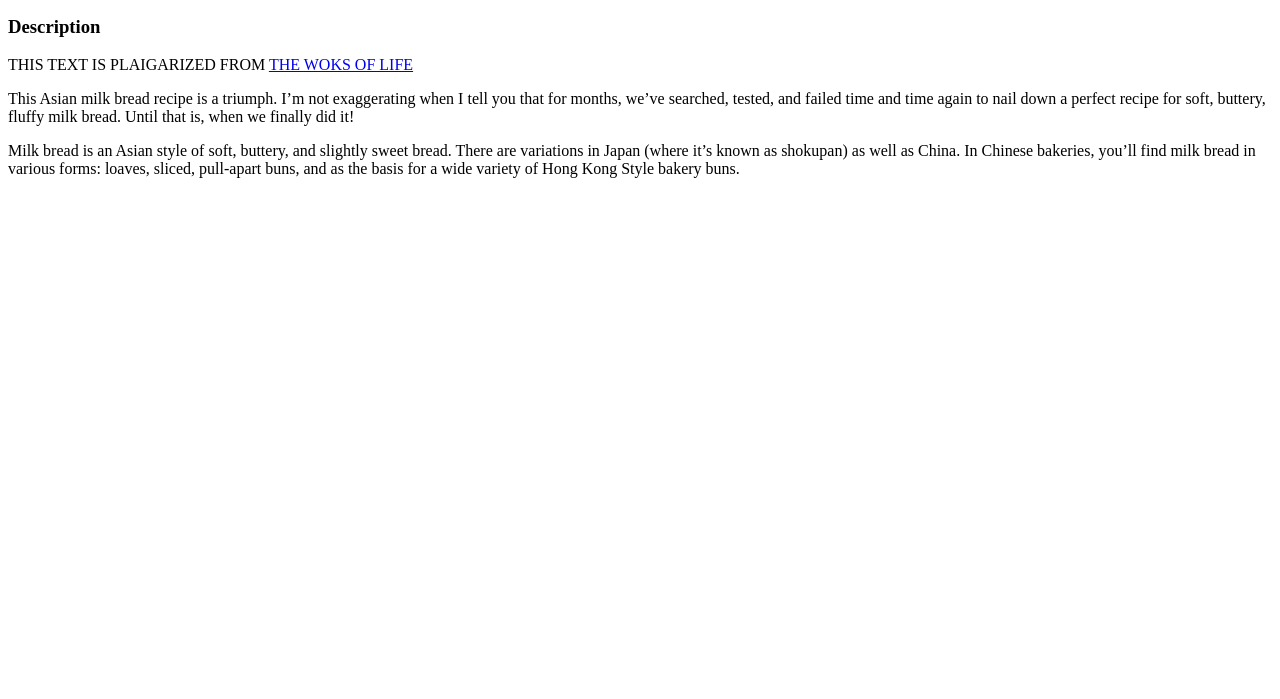
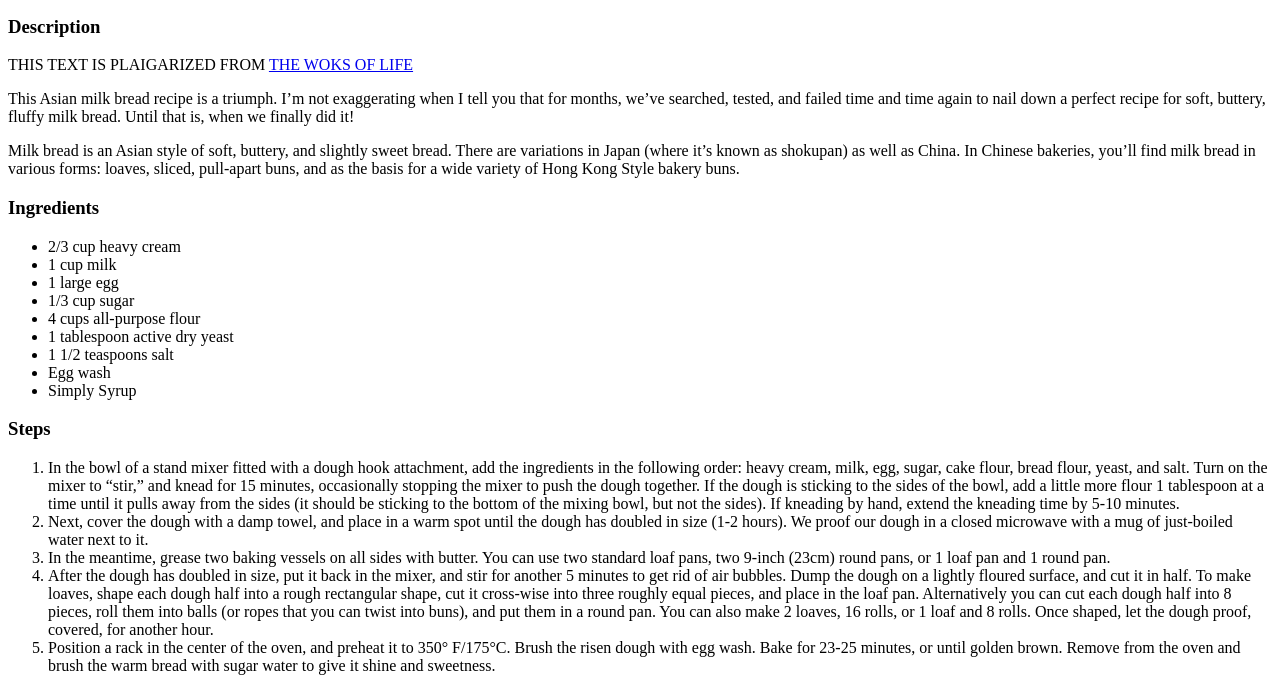
Before and after one commit to paperglazenet/odin-recipes, a plain HTML site: page recipes/milk-bread.html in a window 1280 px wide. Shown: the part 101-800 px from the top of the page. Drawn offline with Linux system fonts and the light colour scheme.

Commit message:
Add recipe to Milk Bread

```diff
--- a/recipes/milk-bread.html
+++ b/recipes/milk-bread.html
@@ -23,5 +23,27 @@
         various forms: loaves, sliced, pull-apart buns, and
         as the basis for a wide variety of Hong Kong Style
         bakery buns.</p>
+
+        <h3> Ingredients </h3>
+        <ul>
+            <li> 2/3 cup heavy cream</li>
+            <li> 1 cup milk </li>
+            <li> 1 large egg </li>
+            <li> 1/3 cup sugar </li>
+            <li> 4 cups all-purpose flour </li>
+            <li> 1 tablespoon active dry yeast </li>
+            <li> 1 1/2 teaspoons salt </li>
+            <li> Egg wash </li>
+            <li> Simply Syrup </li>
+        </ul>
+
+        <h3> Steps </h3>
+        <ol>
+            <li> In the bowl of a stand mixer fitted with a dough hook attachment, add the ingredients in the following order: heavy cream, milk, egg, sugar, cake flour, bread flour, yeast, and salt. Turn on the mixer to “stir,” and knead for 15 minutes, occasionally stopping the mixer to push the dough together. If the dough is sticking to the sides of the bowl, add a little more flour 1 tablespoon at a time until it pulls away from the sides (it should be sticking to the bottom of the mixing bowl, but not the sides). If kneading by hand, extend the kneading time by 5-10 minutes.</li>
+            <li> Next, cover the dough with a damp towel, and place in a warm spot until the dough has doubled in size (1-2 hours). We proof our dough in a closed microwave with a mug of just-boiled water next to it.</li>
+            <li> In the meantime, grease two baking vessels on all sides with butter. You can use two standard loaf pans, two 9-inch (23cm) round pans, or 1 loaf pan and 1 round pan.</li>
+            <li>After the dough has doubled in size, put it back in the mixer, and stir for another 5 minutes to get rid of air bubbles. Dump the dough on a lightly floured surface, and cut it in half. To make loaves, shape each dough half into a rough rectangular shape, cut it cross-wise into three roughly equal pieces, and place in the loaf pan. Alternatively you can cut each dough half into 8 pieces, roll them into balls (or ropes that you can twist into buns), and put them in a round pan. You can also make 2 loaves, 16 rolls, or 1 loaf and 8 rolls. Once shaped, let the dough proof, covered, for another hour.</li>
+            <li>Position a rack in the center of the oven, and preheat it to 350° F/175°C. Brush the risen dough with egg wash. Bake for 23-25 minutes, or until golden brown. Remove from the oven and brush the warm bread with sugar water to give it shine and sweetness.</li>
+        </ol>
 </body>
 </html>
```
